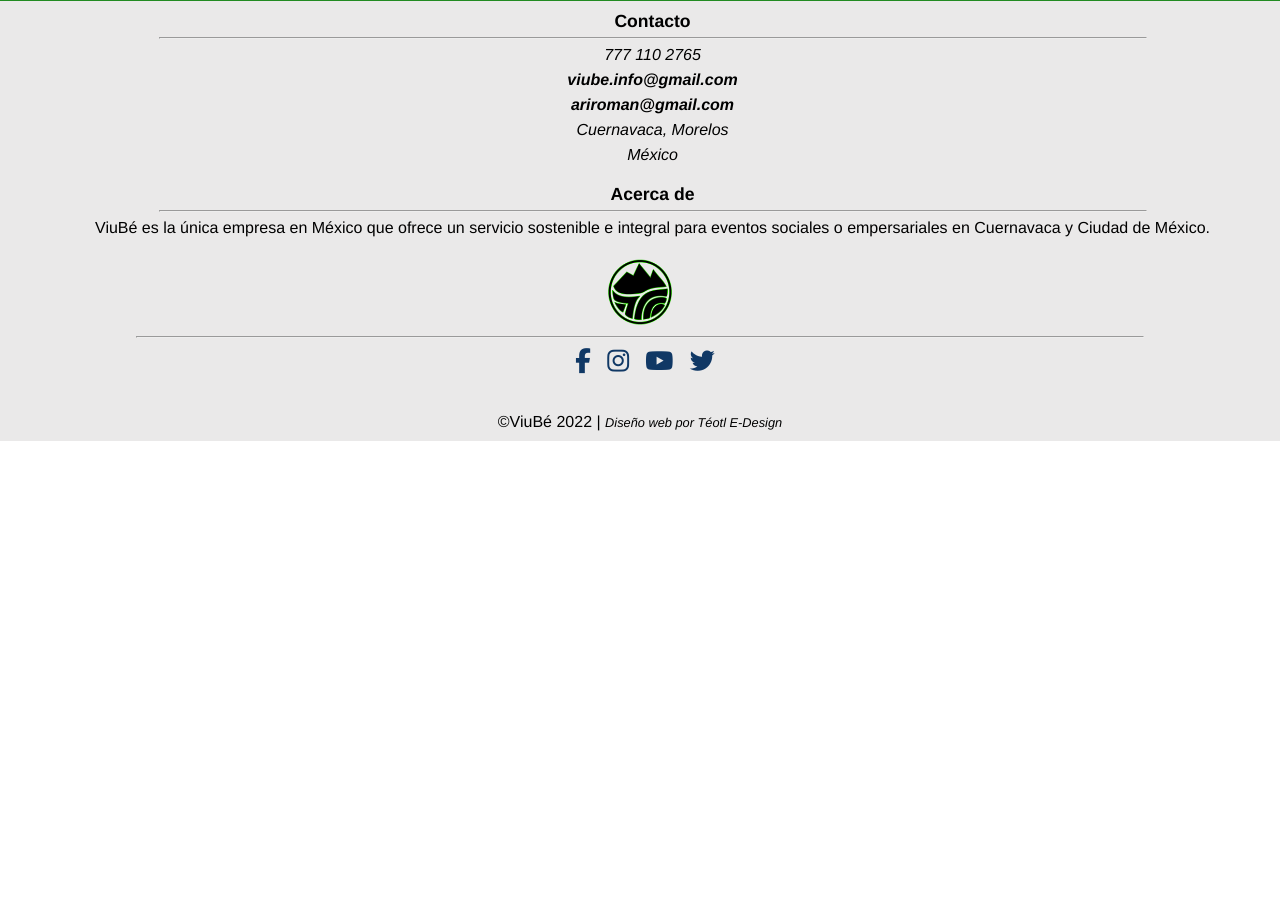
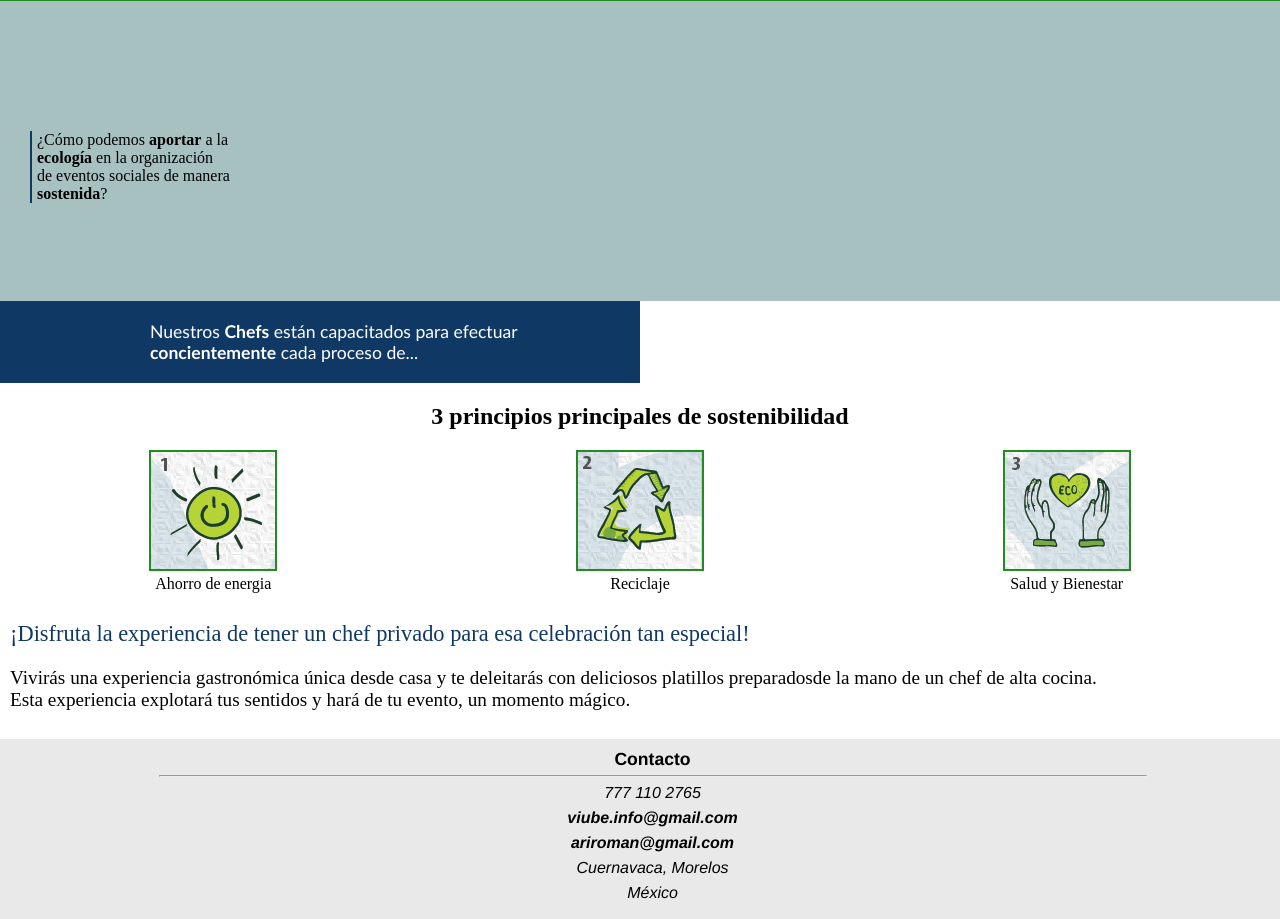
Before and after one commit to Josand23k/viube-test, a plain HTML site: page index.html in a window 1280 px wide. Shown: the part 520-1439 px from the top of the page. Before the commit the page ends 961 px from the top, so only its background shows below. Drawn offline with Linux system fonts and the light colour scheme; a web font is replaced by a local one.

Commit message:
First makeover for index page

```diff
--- a/CSS/stilos.css
+++ b/CSS/stilos.css
@@ -195,7 +195,62 @@ input[type=checkbox] {
     padding-left: 25%;
     font-size: 1.3em;
 }
-
+/* -- NOSOTROS -- */
+.nosotros {
+    background-color: rgb(167, 192, 192);
+    height: 300px;
+    padding: 130px 30px;
+}
+.text-nosotros {
+    border-left: 2px solid rgb(16, 56, 101);
+    width: 200px;
+    padding-left: 5px;
+}
+/* -- SUSTENTABILIDAD -- */
+.head-sustentabilidad {
+    background-color: rgb(16, 56, 101);
+    color: white;
+    content: "";
+    clear: both;
+    display: table;
+}
+.empty {
+    height: 80px;
+    width: 150px;
+    float: left;
+}
+.head-sustentabilidad p {
+    width: 90%;
+    padding: 20px 0px;
+    font-size: 1.1em;
+    font-family: 'Gill Sans', 'Gill Sans MT', Calibri, 'Trebuchet MS', sans-serif;
+}
+.cards h2 {
+    text-align: center;
+    padding: 20px 0px ;
+}
+.cards-img {
+display: flex;
+justify-content: space-around;
+}
+.cards-img img {
+    border: 2px solid forestgreen;
+}
+.card p {
+    text-align: center;
+}
+.suste {
+    padding: 10px;
+}
+.header-suste {
+    padding: 10px;
+    font-size: 1.4em;
+    color: rgb(16, 56, 101);
+}
+.text-suste {
+    padding: 10px;
+    font-size: 1.2em;
+}
 /* -- FOOTER -- */
 .footer {
     background-color: var(--background-color);
--- a/index.html
+++ b/index.html
@@ -99,9 +99,38 @@
     </div>
 
 <!-- NOSOTROS -->
-    <section>
-
+    <section class="nosotros">
+        <p class="text-nosotros">¿Cómo podemos <b>aportar</b> a la <b>ecología</b> en la organización de eventos sociales de manera <b>sostenida</b>? </p>
     </section>
+<!-- ARTICULO -->
+    <div class="sustentabilidad">
+        <div class="head-sustentabilidad">
+            <div class="empty"></div>
+            <p>Nuestros <b>Chefs</b> están capacitados para efectuar <b>concientemente</b> cada proceso de... </p>
+        </div>
+        <div class="cards">
+            <h2>3 principios principales de sostenibilidad</h2>
+            <div class="cards-img">
+                <div class="card">
+                    <img src="imagenes/ahorroenergia.jpg" alt="Imagen del primer principio: ahorro de energia">
+                    <p>Ahorro de energia</p>
+                </div>
+                <div class="card">
+                    <img src="imagenes/reciclar.jpg" alt="Imagen del segundo principio: reciclar">
+                    <p>Reciclaje</p>
+                </div>
+                <div class="card">
+                    <img src="imagenes/salud.jpg" alt="Imagen del tercer principio: salud y bienestar">
+                    <p>Salud y Bienestar</p>
+                </div>
+            </div>
+            <articulo class="suste">
+                <p class="header-suste">¡Disfruta la experiencia de tener un chef privado para esa celebración tan especial!</p>
+                <p class="text-suste">Vivirás una experiencia gastronómica única desde casa y te deleitarás con deliciosos platillos preparadosde la mano de un chef de alta cocina.<br>
+                Esta experiencia explotará tus sentidos y hará de tu evento, un momento mágico.</p>
+            </articulo>
+        </div>
+    </div>
 <!-- FOOTER -->
     <footer class="footer">
         <div class="info contacto">
```
Also changed, not shown: imagenes/ahorroenergia.jpg (added), imagenes/reciclar.jpg (added), imagenes/salud.jpg (added).
